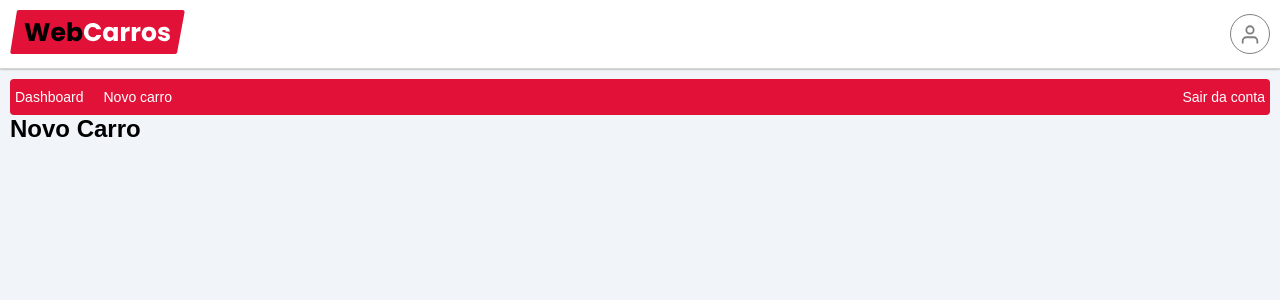
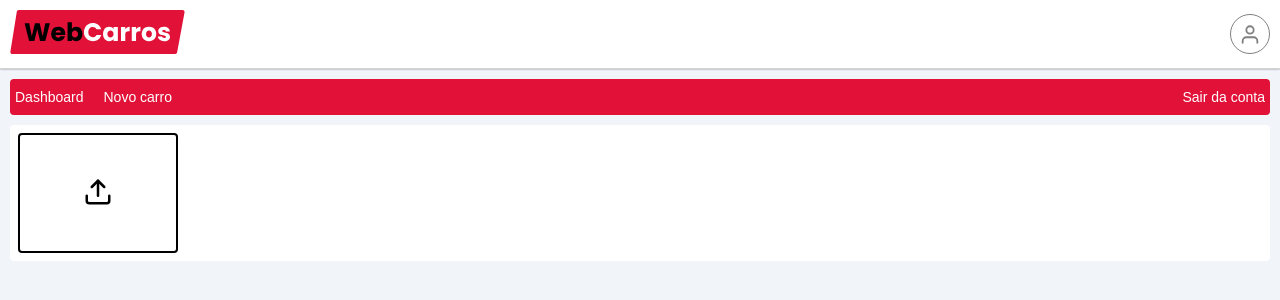
Before and after one commit to devguilhermecosta/webcarros, a React (Vite) app: page /dashboard/new in a window 1280 px wide. Shown: the top 300 px of the page. Built offline with nearby package versions, Linux system fonts and the light colour scheme; no server answers; sample sign-in values are in the browser's storage.

Commit message:
update: updated the page

```diff
--- a/src/pages/dashboard/new/index.tsx
+++ b/src/pages/dashboard/new/index.tsx
@@ -1,11 +1,22 @@
 import Container from "../../../components/container";
 import PanelHeader from "../../../components/panelheader";
+import Style from './new.module.css';
+import { FiUpload } from 'react-icons/fi';
 
 export default function New() {
   return (
     <Container>
       <PanelHeader />
-      <h1>Novo Carro</h1>
+      <div className={Style.C_image_gallery}>
+        <button className={Style.C_image_gallery_button}>
+          <div className={Style.C_image_gallery_button_icon}>
+            <FiUpload size={30}/>
+          </div>
+          <div>
+            <input type="file" accept="image/*" className={Style.C_image_gallery_button_input}/>
+          </div>
+        </button>
+      </div>
     </Container>
   )
 }
--- /dev/null
+++ b/src/pages/dashboard/new/new.module.css
@@ -0,0 +1,40 @@
+.C_image_gallery {
+  width: 100%;
+  background-color: #fff;
+  border-radius: 4px;
+  margin-top: 10px;
+  padding: 8px;
+  display: flex;
+  justify-content: flex-start;
+  align-items: center;
+}
+
+.C_image_gallery_button {
+  display: flex;
+  justify-content: center;
+  align-items: center;
+  border: 2px solid #000;
+  border-radius: 4px;
+  outline: none;
+  padding: 5px;
+  background-color: #fff;
+  cursor: pointer;
+  width: 160px;
+  height: 120px;
+}
+
+.C_image_gallery_button_icon {
+  position: absolute;
+  cursor: pointer;
+}
+
+.C_image_gallery_button_input {
+  opacity: 0;
+  cursor: pointer;
+}
+
+@media screen and (max-width: 648px) {
+  .C_image_gallery {
+    justify-content: center;
+  }
+}
```
